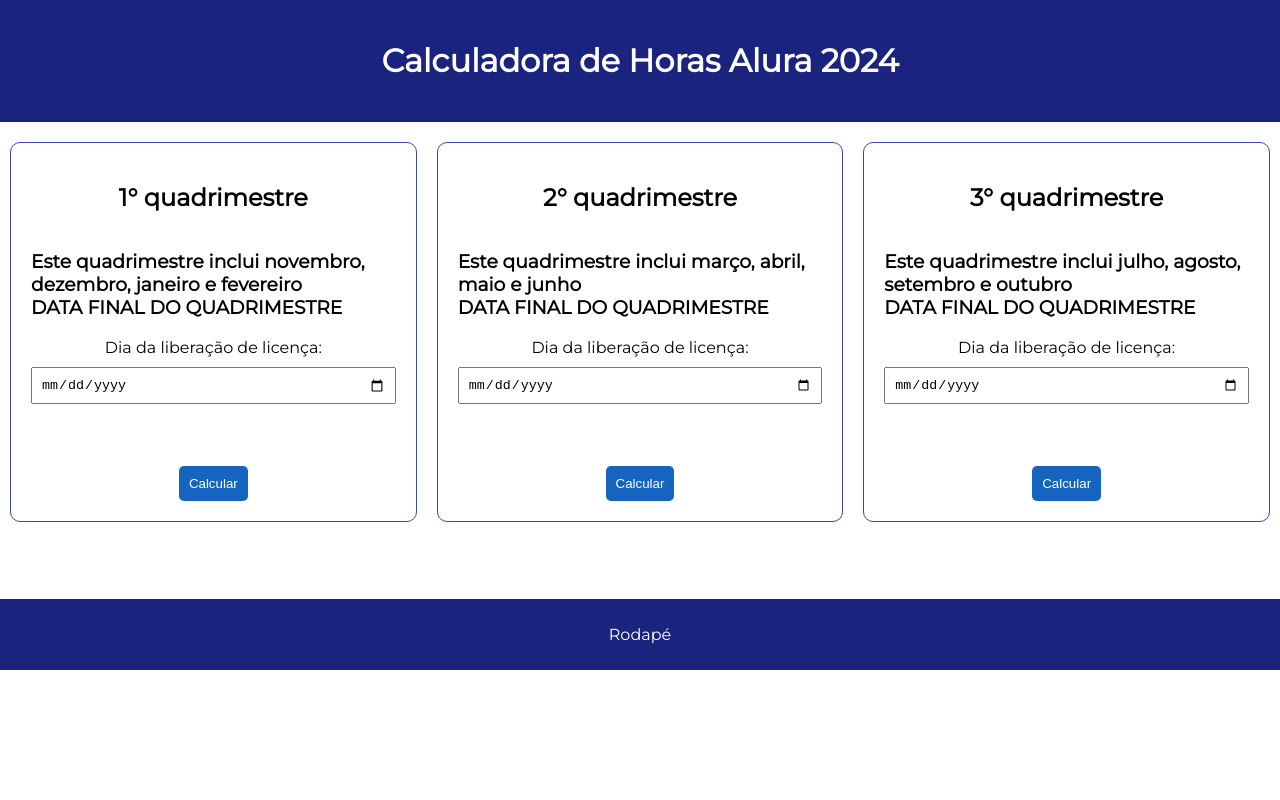
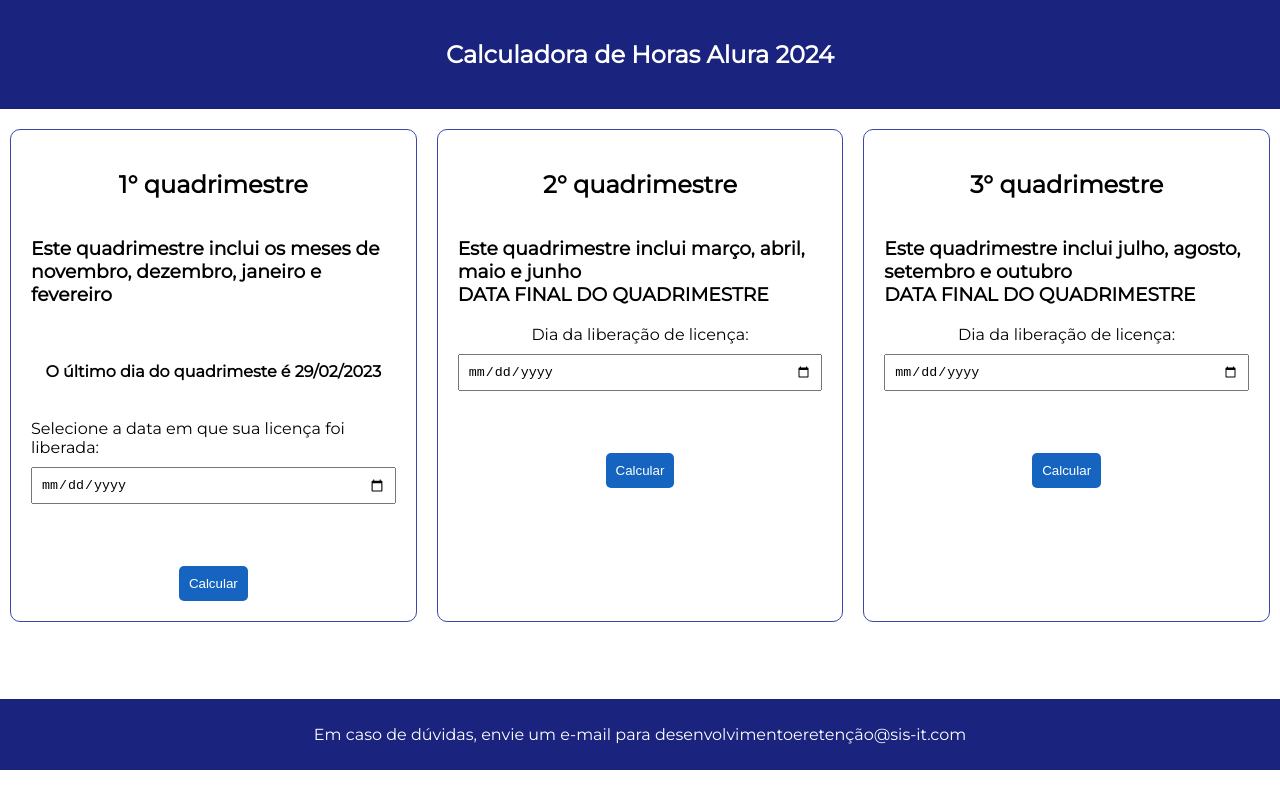
Before and after one commit to JeanConfertino/calculadoraDeHorasAlura, a plain HTML site: page index.html in a window 1280 px wide. Drawn offline with Linux system fonts and the light colour scheme.

Commit message:
ajustes de texto

```diff
--- a/index.html
+++ b/index.html
@@ -11,20 +11,18 @@
     <!-- Cabeçalho -->
 <div>
     <header>
-        <h1>Calculadora de Horas Alura 2024</h1>
+        <h2>Calculadora de Horas Alura 2024</h2>
     </header>
 </div>
 <div class="quadrimestres-container">
     <!-- DADOS DO 1° QUADRIMESTRE -->
     <div class="quadrimestre" id="quadrimestre1">
         <h2>1° quadrimestre</h2>
-        <h3>Este quadrimestre inclui novembro, dezembro, janeiro e fevereiro
-            <br>
-            DATA FINAL DO QUADRIMESTRE
-        </h3>
+        <h3>Este quadrimestre inclui os meses de novembro, dezembro, janeiro e fevereiro</h3>
+        <h4><p>O último dia do quadrimeste é <strong>29/02/2023</strong></p></h4>
 
         <!-- Input para a data inicial do 1° quadrimestre -->
-        <label for="dataInicial1">Dia da liberação de licença:</label>
+        <label for="dataInicial1">Selecione a data em que sua licença foi liberada:</label>
         <input type="date" id="dataInicial1" class="inputData">
 
         <!-- Resultado e mensagem de erro do 1° quadrimestre -->
@@ -80,7 +78,7 @@
     <br>
     <!-- Rodapé -->
     <footer>
-        <p>Rodapé</p>
+        <p>Em caso de dúvidas, envie um e-mail para desenvolvimentoeretenção@sis-it.com</p>
     </footer>
 
     <!-- Script JavaScript -->
--- a/script.js
+++ b/script.js
@@ -39,5 +39,5 @@ function calcularDias(quadrimestre, dataFinalStr) {
         horas = 32;
     }
 
-    document.getElementById('resultado' + quadrimestre).innerHTML = 'Você possui ' + dias + ' dias de utilização Alura nesse quadrimestre vigente, é necessário ter ' + horas + ' horas de cursos realizados.';
+    document.getElementById('resultado' + quadrimestre).innerHTML = 'Restam ' + dias + ' dias para o final do quadrimestre. Você precisará cumprir com ' + horas + ' horas de cursos finalizados dentro da plataforma Alura.';
 }
```
